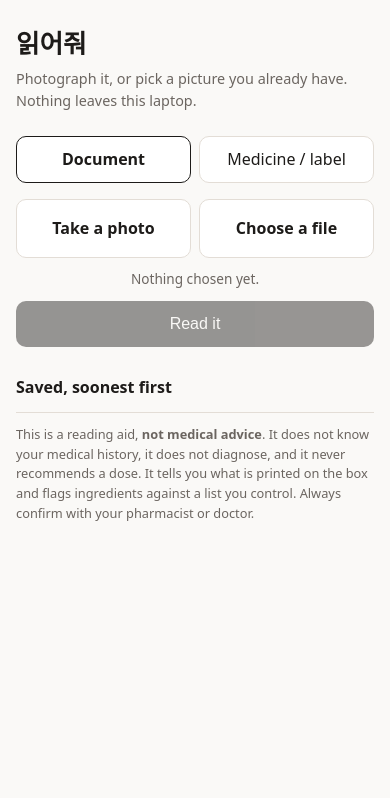
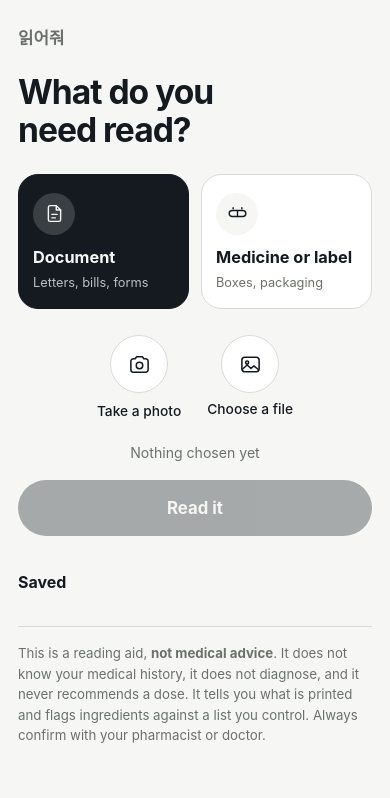
Before and after one commit to divin3circle/ilgeojwo, a Python web app: template src/ilgeojwo/web/templates/index.html in a window 390 px wide. Shown: the top 798 px of the page. Run offline with Jinja, Linux system fonts and the light colour scheme; the template is opened without the code that fills it, so the values that code supplies are empty.

Commit message:
feat: rebuild the page layout, add privacy-safe logging, fix third-person copy
Layout follows the reference app patterns rather than stacked identical boxes:
a large headline, two tappable mode tiles with circular icon badges and a hint
line each, a row of circular photo-source actions with labels beneath, a
full-width pill action, and a receipt-style result card that leads with the
answer - the deadline for a document, the warnings for a label. Same palette.

Logging: ilgeojwo.events records lens, status, OCR and model timings, character
count and warning counts. It never records the scanned text, filenames or card
contents - a log file is the one place content escapes by habit, into a bug
report or a screenshot.

Copy: the terminal said 'Point her phone camera at this', which both gave away
who this was built for and addressed the user in the third person. It now speaks
to whoever is running it.

PyTorch deprecation notices from EasyOCR's quantized model are filtered at the
launcher so the pairing link is not buried in a stack trace.

```diff
--- a/src/ilgeojwo/lan.py
+++ b/src/ilgeojwo/lan.py
@@ -1,4 +1,4 @@
-"""Find the LAN address and show a QR code, so her phone joins in one scan."""
+"""Find the LAN address and show a QR code, so a phone joins in one scan."""
 
 from __future__ import annotations
 
@@ -32,7 +32,7 @@ def print_qr(url: str) -> None:
     qr.add_data(url)
     qr.make()
     qr.print_ascii(invert=True)
-    print(f"\n  Point her phone camera at this, or open:  {url}\n")
+    print(f"\n  Scan this with your phone camera, or open:  {url}\n")
     if "127.0.0.1" in url:
         print("  WARNING: that is a loopback address. This laptop is not on WiFi,")
-        print("  so her phone cannot reach it. Join a network and restart.\n")
+        print("  so a phone cannot reach it. Join a WiFi network and restart.\n")
--- a/src/ilgeojwo/web/templates/index.html
+++ b/src/ilgeojwo/web/templates/index.html
@@ -2,84 +2,166 @@
 <html lang="en">
 <head>
   <meta charset="utf-8">
-  <meta name="viewport" content="width=device-width, initial-scale=1">
+  <meta name="viewport" content="width=device-width, initial-scale=1, viewport-fit=cover">
   <title>읽어줘</title>
   <style>
-    :root { --bg:#faf9f7; --fg:#1d1b19; --muted:#6b6560; --line:#e3ddd6;
-            --card:#fff; --warn:#8c2f16; --warnbg:#fdf0ec; }
-    @media (prefers-color-scheme: dark) {
-      :root { --bg:#17161a; --fg:#f0ece6; --muted:#9a938c; --line:#2f2c33;
-              --card:#1f1e23; --warn:#ff9a7a; --warnbg:#2b1a16; } }
-    * { box-sizing:border-box }
-    body { margin:0; padding:24px 16px 64px; background:var(--bg); color:var(--fg);
-           font:16px/1.55 ui-sans-serif,system-ui,-apple-system,sans-serif;
-           max-width:620px; margin-inline:auto; }
-    h1 { font-size:1.6rem; margin:0 0 4px }
-    .sub { color:var(--muted); margin:0 0 24px; font-size:.9rem }
-    .lens { display:flex; gap:8px; margin-bottom:16px }
-    .lens label { flex:1; text-align:center; padding:10px; border:1px solid var(--line);
-                  border-radius:10px; cursor:pointer; background:var(--card) }
-    .lens input { display:none }
-    .lens input:checked + span { font-weight:600 }
-    .lens label:has(input:checked) { border-color:var(--fg) }
-    .pick { display:flex; gap:8px }
-    .pickbtn { flex:1; text-align:center; padding:16px 10px; border-radius:10px;
-               border:1px solid var(--line); background:var(--card); cursor:pointer;
-               font-weight:600 }
-    .pickbtn:active { border-color:var(--fg) }
-    .chosen { color:var(--muted); font-size:.85rem; margin:10px 0 0; text-align:center }
-    button { width:100%; padding:14px; border-radius:10px; font-size:1rem;
-             background:var(--fg); color:var(--bg); border:0; margin-top:12px;
-             cursor:pointer }
-    button[disabled] { opacity:.45; cursor:not-allowed }
-    .card { background:var(--card); border:1px solid var(--line); border-radius:12px;
-            padding:16px; margin-top:20px }
-    .row { display:flex; gap:12px; padding:8px 0; border-bottom:1px solid var(--line) }
-    .row:last-child { border:0 }
-    .k { color:var(--muted); min-width:120px; font-size:.85rem }
-    .v { flex:1 }
-    .warn { background:var(--warnbg); color:var(--warn); border-radius:10px;
-            padding:12px; margin-top:12px; font-weight:600 }
-    .disclaimer { color:var(--muted); font-size:.8rem; margin-top:12px;
-                  border-top:1px solid var(--line); padding-top:12px }
-    pre { white-space:pre-wrap; background:var(--bg); padding:12px;
-          border-radius:8px; font-size:.85rem; margin:0 }
-    details { margin-top:12px }
+    /* No web fonts: this has to work with the network switched off. */
+    :root{
+      --paper:#f6f7f5; --ink:#141a1f; --muted:#6b7169; --rule:#d9dcd6;
+      --sheet:#ffffff; --seal:#c8372d; --sealink:#ffffff;
+      --amber:#b8762a; --amberbg:#fbf3e7; --quiet:#eef0ec; --badge:#f6f7f5;
+    }
+    @media (prefers-color-scheme: dark){
+      :root{
+        --paper:#101316; --ink:#e8ebe6; --muted:#8e958c; --rule:#262b2f;
+        --sheet:#171b1f; --seal:#ff6b5c; --sealink:#1a0f0d;
+        --amber:#e0a048; --amberbg:#2a2017; --quiet:#1d2226; --badge:#222730;
+      }
+    }
+    *{box-sizing:border-box}
+    html{-webkit-text-size-adjust:100%}
+    body{
+      margin:0; background:var(--paper); color:var(--ink);
+      font:16px/1.5 -apple-system,BlinkMacSystemFont,"Apple SD Gothic Neo",
+           "Malgun Gothic","Noto Sans KR",system-ui,sans-serif;
+      padding:26px 18px calc(40px + env(safe-area-inset-bottom));
+      max-width:520px; margin-inline:auto;
+    }
+    .wordmark{font-size:1.05rem; font-weight:600; color:var(--muted); margin:0 0 22px}
+    h1{font-size:2.1rem; line-height:1.14; letter-spacing:-.03em; font-weight:700;
+       margin:0 0 24px}
+    h1 .soft{color:var(--muted)}
+
+    /* Mode: two large tiles, the way the references open. */
+    .tiles{display:grid; grid-template-columns:1fr 1fr; gap:12px}
+    .tile{position:relative; border:1px solid var(--rule); background:var(--sheet);
+          border-radius:20px; padding:18px 14px 16px; cursor:pointer;
+          display:flex; flex-direction:column; gap:12px; min-height:122px;
+          transition:background .14s,border-color .14s,color .14s}
+    .tile input{position:absolute; opacity:0; pointer-events:none}
+    .tile .badge{width:42px; height:42px; border-radius:50%; background:var(--badge);
+                 display:grid; place-items:center; transition:background .14s}
+    .tile .name{font-weight:650; font-size:1.02rem; line-height:1.25}
+    .tile .hint{font-size:.8rem; color:var(--muted); margin-top:-6px}
+    .tile:has(input:checked){background:var(--ink); color:var(--paper);
+                             border-color:var(--ink)}
+    .tile:has(input:checked) .badge{background:rgba(255,255,255,.16)}
+    .tile:has(input:checked) .hint{color:rgba(255,255,255,.72)}
+    .tile:has(input:checked) svg{stroke:var(--paper)}
+    .tile:focus-within{outline:2px solid var(--ink); outline-offset:2px}
+    svg{stroke:var(--ink); fill:none; stroke-width:1.6; stroke-linecap:round;
+        stroke-linejoin:round}
+
+    /* Source: circular icon actions in a row, labels beneath. */
+    .sources{display:flex; gap:26px; justify-content:center; margin:26px 0 0}
+    .source{background:none; border:0; padding:0; cursor:pointer; font-family:inherit;
+            display:flex; flex-direction:column; align-items:center; gap:8px;
+            color:var(--ink); font-size:.86rem; font-weight:550}
+    .source .ring{width:58px; height:58px; border-radius:50%; background:var(--sheet);
+                  border:1px solid var(--rule); display:grid; place-items:center;
+                  transition:border-color .14s}
+    .source:active .ring{border-color:var(--ink)}
+    input[type=file]{position:absolute; width:1px; height:1px; opacity:0}
+
+    .chosen{display:flex; align-items:center; justify-content:center; gap:8px;
+            color:var(--muted); font-size:.88rem; margin:20px 0 0; min-height:22px}
+    .chosen .dot{width:7px; height:7px; border-radius:50%; background:var(--muted)}
+    .go{display:block; width:100%; margin-top:16px; padding:18px; border:0;
+        border-radius:999px; background:var(--ink); color:var(--paper);
+        font-size:1.05rem; font-weight:650; font-family:inherit; cursor:pointer}
+    .go[disabled]{opacity:.35; cursor:not-allowed}
+
+    /* Result: a receipt, read top-down. */
+    .card{background:var(--sheet); border:1px solid var(--rule); border-radius:20px;
+          padding:20px; margin-top:26px}
+    .card h3{margin:0; font-size:1.15rem; font-weight:650; text-align:center}
+    .card .meta{text-align:center; color:var(--muted); font-size:.84rem; margin:4px 0 16px}
+    .due{text-align:center; margin:4px 0 18px}
+    .due .val{font-size:2rem; font-weight:700; letter-spacing:-.03em; display:block}
+    .due .lab{font-size:.82rem; color:var(--muted)}
+    .due .none{font-size:1.15rem; font-weight:500; color:var(--muted)}
+    .line{display:flex; gap:14px; padding:11px 0; border-top:1px solid var(--rule);
+          font-size:.94rem; align-items:baseline}
+    .line .k{color:var(--muted); flex:0 0 42%}
+    .line .v{flex:1; text-align:right; word-break:break-word}
+    .action{background:var(--quiet); border-radius:14px; padding:14px;
+            font-size:.98rem; line-height:1.45; margin:0 0 14px}
+
+    .w{border-radius:14px; padding:14px 15px; margin-bottom:10px; font-size:.94rem;
+       line-height:1.45}
+    .w-high{background:var(--seal); color:var(--sealink); font-weight:600}
+    .w-medium{background:var(--amberbg); color:var(--amber); font-weight:600}
+    .w-low{background:var(--quiet)}
+    .w .matched{display:block; margin-top:7px; font-size:.81rem; opacity:.85;
+                font-weight:400}
+    .maybe{display:block; font-size:.78rem; margin-bottom:5px; opacity:.9}
+    .note{color:var(--muted); font-size:.84rem; line-height:1.5; margin:14px 0 0;
+          border-top:1px solid var(--rule); padding-top:12px}
+    details{margin-top:12px}
+    summary{cursor:pointer; color:var(--muted); font-size:.88rem}
+    pre{white-space:pre-wrap; word-break:break-word; background:var(--paper);
+        padding:13px; border-radius:12px; font-size:.84rem; margin:9px 0 0;
+        font-family:ui-monospace,SFMono-Regular,Menlo,monospace}
+
+    .sechead{display:flex; align-items:baseline; justify-content:space-between;
+             margin:34px 0 6px}
+    .sechead h2{font-size:1rem; font-weight:650; margin:0}
+    .sechead span{font-size:.82rem; color:var(--muted)}
+    .saved .line:first-child{border-top:0}
+    .empty{color:var(--muted); font-size:.88rem; margin:6px 0 0}
+    .thinking{text-align:center; color:var(--muted); font-size:.94rem; margin-top:26px}
+    .disclaimer{color:var(--muted); font-size:.83rem; line-height:1.55;
+                border-top:1px solid var(--rule); margin-top:32px; padding-top:16px}
+    @media (prefers-reduced-motion:reduce){*{transition:none !important}}
   </style>
 </head>
 <body>
-  <h1>읽어줘</h1>
-  <p class="sub">Photograph it, or pick a picture you already have.
-  Nothing leaves this laptop.</p>
+  <p class="wordmark">읽어줘</p>
+  <h1>What do you<br>need read?</h1>
 
   <form id="f">
-    <div class="lens">
-      <label><input type="radio" name="lens" value="document" checked><span>Document</span></label>
-      <label><input type="radio" name="lens" value="label"><span>Medicine / label</span></label>
-    </div>
-    <div class="pick">
-      <label class="pickbtn">
-        <span>Take a photo</span>
-        <input type="file" accept="image/*" capture="environment" hidden>
+    <div class="tiles">
+      <label class="tile">
+        <input type="radio" name="lens" value="document" checked>
+        <span class="badge"><svg width="21" height="21" viewBox="0 0 24 24"><path d="M14 3H7a2 2 0 0 0-2 2v14a2 2 0 0 0 2 2h10a2 2 0 0 0 2-2V8z"/><path d="M14 3v5h5M9 13h6M9 17h4"/></svg></span>
+        <span class="name">Document</span>
+        <span class="hint">Letters, bills, forms</span>
       </label>
-      <label class="pickbtn">
-        <span>Choose a file</span>
-        <input type="file" accept="image/*" hidden>
+      <label class="tile">
+        <input type="radio" name="lens" value="label">
+        <span class="badge"><svg width="21" height="21" viewBox="0 0 24 24"><rect x="2.5" y="8.5" width="19" height="7" rx="3.5"/><path d="M12 8.5v7"/><path d="M7 5.5v1M17 5.5v1"/></svg></span>
+        <span class="name">Medicine or label</span>
+        <span class="hint">Boxes, packaging</span>
       </label>
     </div>
-    <p class="chosen" id="chosen">Nothing chosen yet.</p>
-    <button type="submit" id="go" disabled>Read it</button>
+
+    <div class="sources">
+      <label class="source" for="cam">
+        <span class="ring"><svg width="23" height="23" viewBox="0 0 24 24"><path d="M3 8.5A2.5 2.5 0 0 1 5.5 6h2L9 4h6l1.5 2h2A2.5 2.5 0 0 1 21 8.5v9A2.5 2.5 0 0 1 18.5 20h-13A2.5 2.5 0 0 1 3 17.5z"/><circle cx="12" cy="13" r="3.4"/></svg></span>
+        Take a photo
+      </label>
+      <input id="cam" type="file" accept="image/*" capture="environment">
+      <button class="source" type="button" id="pick">
+        <span class="ring"><svg width="23" height="23" viewBox="0 0 24 24"><rect x="3" y="4.5" width="18" height="15" rx="3"/><circle cx="8.5" cy="10" r="1.6"/><path d="M3.5 17l5-4.5 4 3.5 3-2.5 5 4"/></svg></span>
+        Choose a file
+      </button>
+      <input id="lib" type="file" accept="image/*">
+    </div>
+
+    <p class="chosen" id="chosen">Nothing chosen yet</p>
+    <button class="go" type="submit" id="go" disabled>Read it</button>
   </form>
 
   <div id="out"></div>
-  <h2 style="font-size:1rem;margin:28px 0 0">Saved, soonest first</h2>
-  <div id="history"></div>
+
+  <div class="sechead"><h2>Saved</h2><span id="savedcount"></span></div>
+  <div class="saved" id="history"></div>
 
   <p class="disclaimer">
     This is a reading aid, <strong>not medical advice</strong>. It does not know
     your medical history, it does not diagnose, and it never recommends a dose.
-    It tells you what is printed on the box and flags ingredients against a list
-    you control. Always confirm with your pharmacist or doctor.
+    It tells you what is printed and flags ingredients against a list you control.
+    Always confirm with your pharmacist or doctor.
   </p>
 
 <script>
@@ -88,85 +170,114 @@ const TOKEN = new URLSearchParams(location.search).get('t');
 const withToken = p => TOKEN ? `${p}${p.includes('?') ? '&' : '?'}t=${encodeURIComponent(TOKEN)}` : p;
 const esc = s => String(s ?? '').replace(/[&<>"]/g, c =>
   ({'&':'&amp;','<':'&lt;','>':'&gt;','"':'&quot;'}[c]));
-const row = (k, v) => v ? `<div class="row"><div class="k">${k}</div><div class="v">${esc(v)}</div></div>` : '';
+const line = (k, v) => v ? `<div class="line"><div class="k">${k}</div><div class="v">${esc(v)}</div></div>` : '';
 
-async function refreshHistory() {
-  try {
+const cam = document.getElementById('cam'), lib = document.getElementById('lib');
+const chosen = document.getElementById('chosen'), go = document.getElementById('go');
+document.getElementById('pick').addEventListener('click', () => lib.click());
+let file = null;
+[cam, lib].forEach(i => i.addEventListener('change', () => {
+  file = i.files && i.files[0] ? i.files[0] : null;
+  chosen.innerHTML = file
+    ? `<span class="dot"></span>${esc(file.name)}`
+    : 'Nothing chosen yet';
+  go.disabled = !file;
+}));
+
+const warnBlock = w => `<div class="w w-${esc(w.severity)}">
+  ${w.approximate ? '<span class="maybe">Possible — the letters may have been misread</span>' : ''}
+  ${esc(w.message)}
+  ${(w.matched||[]).length ? `<span class="matched">Matched: ${esc(w.matched.join(', '))}</span>` : ''}
+</div>`;
+
+async function refreshHistory(){
+  try{
     const rows = await (await fetch(withToken('/scans'))).json();
+    document.getElementById('savedcount').textContent =
+      rows.length ? `${rows.length} scan${rows.length === 1 ? '' : 's'}` : '';
     document.getElementById('history').innerHTML = rows.length === 0
-      ? '<p class="sub">Nothing saved yet.</p>'
+      ? '<p class="empty">Scans you read will appear here, soonest deadline first.</p>'
       : rows.map(r => {
           const c = JSON.parse(r.card_json || '{}');
-          const when = c.deadline || c.deadline_text || (r.status === 'unreadable' ? 'unreadable' : 'no date');
+          const when = c.deadline || c.deadline_text ||
+                       (r.status === 'unreadable' ? 'could not read' : 'no date');
           const what = c.doc_type || c.product_name || r.lens;
-          return `<div class="row"><div class="k">${esc(when)}</div><div class="v">${esc(what)}</div></div>`;
+          return `<div class="line"><div class="k">${esc(what)}</div><div class="v">${esc(when)}</div></div>`;
         }).join('');
-  } catch (_) { /* offline or unauthorised; the page still works */ }
+  }catch(_){ /* offline or not paired; the rest of the page still works */ }
 }
 refreshHistory();
 
-let chosenFile = null;
-const chosen = document.getElementById('chosen'), go = document.getElementById('go');
-f.querySelectorAll('.pickbtn input[type=file]').forEach(input => {
-  input.addEventListener('change', () => {
-    chosenFile = input.files && input.files[0] ? input.files[0] : null;
-    chosen.textContent = chosenFile ? chosenFile.name : 'Nothing chosen yet.';
-    go.disabled = !chosenFile;
-  });
-});
-
 f.addEventListener('submit', async e => {
   e.preventDefault();
-  if (!chosenFile) return;
-  out.innerHTML = '<div class="card">Reading… the first one takes about a minute.</div>';
+  if (!file) return;
+  go.disabled = true;
+  out.innerHTML = '<p class="thinking">Reading. The first one takes about a minute while the models load.</p>';
   const body = new FormData();
-  body.append('image', chosenFile);
+  body.append('image', file);
   body.append('lens', f.querySelector('input[name=lens]:checked').value);
-  const r = await fetch(withToken('/scan'), { method:'POST', body });
-  if (!r.ok) {
-    const err = await r.json().catch(() => ({detail: 'Something went wrong.'}));
-    out.innerHTML = `<div class="card"><div class="warn"><pre>${esc(err.detail)}</pre></div></div>`;
-    return;
+
+  let d;
+  try{
+    const r = await fetch(withToken('/scan'), { method:'POST', body });
+    if (!r.ok){
+      const err = await r.json().catch(() => ({detail:'The scan failed and gave no reason.'}));
+      out.innerHTML = `<div class="card"><div class="w w-high">${esc(err.detail)}</div></div>`;
+      go.disabled = false; return;
+    }
+    d = await r.json();
+  }catch(_){
+    out.innerHTML = '<div class="card"><div class="w w-high">Could not reach the laptop. Check you are on the same WiFi.</div></div>';
+    go.disabled = false; return;
   }
-  const d = await r.json();
-  const warnHtml = ws => (ws || []).map(w => `<div class="warn">${w.approximate ? 'POSSIBLE \u2014 the OCR may have misread this. ' : ''}${esc(w.message)}<br><small>matched: ${esc((w.matched||[]).join(', '))}</small></div>`).join('');
-  if (d.status === 'unreadable') {
-    out.innerHTML = `<div class="card">${esc(d.message)}${warnHtml(d.warnings)}
-      ${(d.warnings||[]).length ? '<div class="disclaimer">Not medical advice. Confirm with your pharmacist.</div>' : ''}
-      <details><summary>Original Korean</summary><pre>${esc(d.ocr_text)}</pre></details></div>`;
-    return;
+  go.disabled = false;
+
+  const korean = `<details><summary>What was read, in Korean</summary><pre>${esc(d.ocr_text)}</pre></details>`;
+
+  if (d.status === 'unreadable'){
+    out.innerHTML = `<div class="card">
+      <p class="action">${esc(d.message)}</p>
+      ${(d.warnings||[]).map(warnBlock).join('')}
+      ${(d.warnings||[]).length ? '<p class="note">Not medical advice. Confirm with your pharmacist.</p>' : ''}
+      ${korean}</div>`;
+    refreshHistory(); return;
   }
+
   const c = d.card;
-  if (c.warnings !== undefined) {
+  if (c.warnings !== undefined){
     out.innerHTML = `<div class="card">
-      ${row('Product', c.product_name)}
-      ${row('Kind', c.kind)}
+      <h3>${esc(c.product_name)}</h3>
+      <p class="meta">${esc(c.kind)}</p>
+      ${c.warnings.length ? c.warnings.map(warnBlock).join('')
+        : '<p class="action">Nothing on your risk list was found.</p>'}
       ${c.ingredients_found
-          ? row('Ingredients', c.ingredients.join(', '))
-          : '<div class="warn">Could not identify the ingredients in this photo. Do not rely on this. Show the box to the pharmacist.</div>'}
-      ${row('Dosage, as printed', c.dosage_ko)}
-      ${row('Dosage, translated', c.dosage)}
-      ${c.dosage_ko ? '<div class="disclaimer">The translated dosage can be wrong \u2014 the model has mistranslated a frequency before. Trust the Korean line, and show it to the pharmacist.</div>' : ''}
-      ${c.warnings.map(w => `<div class="warn">${w.approximate ? 'POSSIBLE — the OCR may have misread this. ' : ''}${esc(w.message)}<br><small>matched: ${esc(w.matched.join(', '))}${w.approximate ? ' (approximately)' : ''} · seen in: ${esc(w.found_in.join(' + '))}</small></div>`).join('')}
-      ${c.warnings.length === 0 && c.ingredients_found
-          ? '<div class="disclaimer">Nothing on your risk list was found. That is <strong>not the same as safe</strong> — the OCR can misread a syllable, and the list only covers what is in it. Still show the box to the pharmacist.</div>'
-          : ''}
-      <div class="disclaimer">Not medical advice. A matched name does not prove the box contains it — Korean packaging names other drugs in its precautions. Confirm with your pharmacist.</div>
-      <details><summary>Original Korean</summary><pre>${esc(d.ocr_text)}</pre></details>
-    </div>`;
-    return;
+          ? line('Ingredients, as printed', c.ingredients_ko.join(', '))
+          : '<div class="w w-high">The ingredients could not be read from this photo. Do not rely on this. Show the box to the pharmacist.</div>'}
+      ${(c.ingredients_unverified||[]).length
+          ? line('Reported but not in the photo', c.ingredients_unverified.join(', ')) : ''}
+      ${line('Dosage, as printed', c.dosage_ko)}
+      ${line('Dosage, translated', c.dosage)}
+      <p class="note">${c.warnings.length === 0 && c.ingredients_found
+        ? 'Nothing matched is <strong>not the same as safe</strong> — letters can be misread, and the list only covers what is in it. Still show the box to the pharmacist.'
+        : 'Not medical advice. A matched name does not prove the box contains it — Korean packaging names other drugs in its precautions. Trust the Korean dosage line over the translation, and confirm with your pharmacist.'}</p>
+      ${korean}</div>`;
+    refreshHistory(); return;
   }
+
   out.innerHTML = `<div class="card">
-    ${row('What this is', c.doc_type)}
-    ${row('From', c.sender)}
-    ${row('You must', c.action)}
-    ${row('By', c.deadline || 'No date found')}
-    ${row('Deadline as printed', c.deadline_text)}
-    ${row('Amount', c.amount)}
-    ${row('Where', c.location)}
-    ${d.status === 'partial' ? '<div class="warn">Only partly understood — read the Korean below.</div>' : ''}
-    <details><summary>Original Korean</summary><pre>${esc(d.ocr_text)}</pre></details>
-  </div>`;
+    <h3>${esc(c.doc_type)}</h3>
+    <p class="meta">${esc(c.sender)}</p>
+    <div class="due">
+      <span class="lab">Due</span>
+      ${c.deadline ? `<span class="val">${esc(c.deadline)}</span>`
+                   : '<span class="val none">No date found</span>'}
+      ${c.deadline_text ? `<span class="lab">as printed: ${esc(c.deadline_text)}</span>` : ''}
+    </div>
+    <p class="action">${esc(c.action)}</p>
+    ${line('Amount', c.amount)}
+    ${line('Where', c.location)}
+    ${d.status === 'partial' ? '<div class="w w-medium">Only partly understood. Read the Korean below.</div>' : ''}
+    ${korean}</div>`;
   refreshHistory();
 });
 </script>
```
Also changed, not shown: src/ilgeojwo/events.py (added, +46 -0 lines), src/ilgeojwo/ocr/reader.py (+10 -2 lines), src/ilgeojwo/serve.py (+12 -3 lines), src/ilgeojwo/web/app.py (+14 -0 lines), tests/test_logging.py (added, +45 -0 lines).
